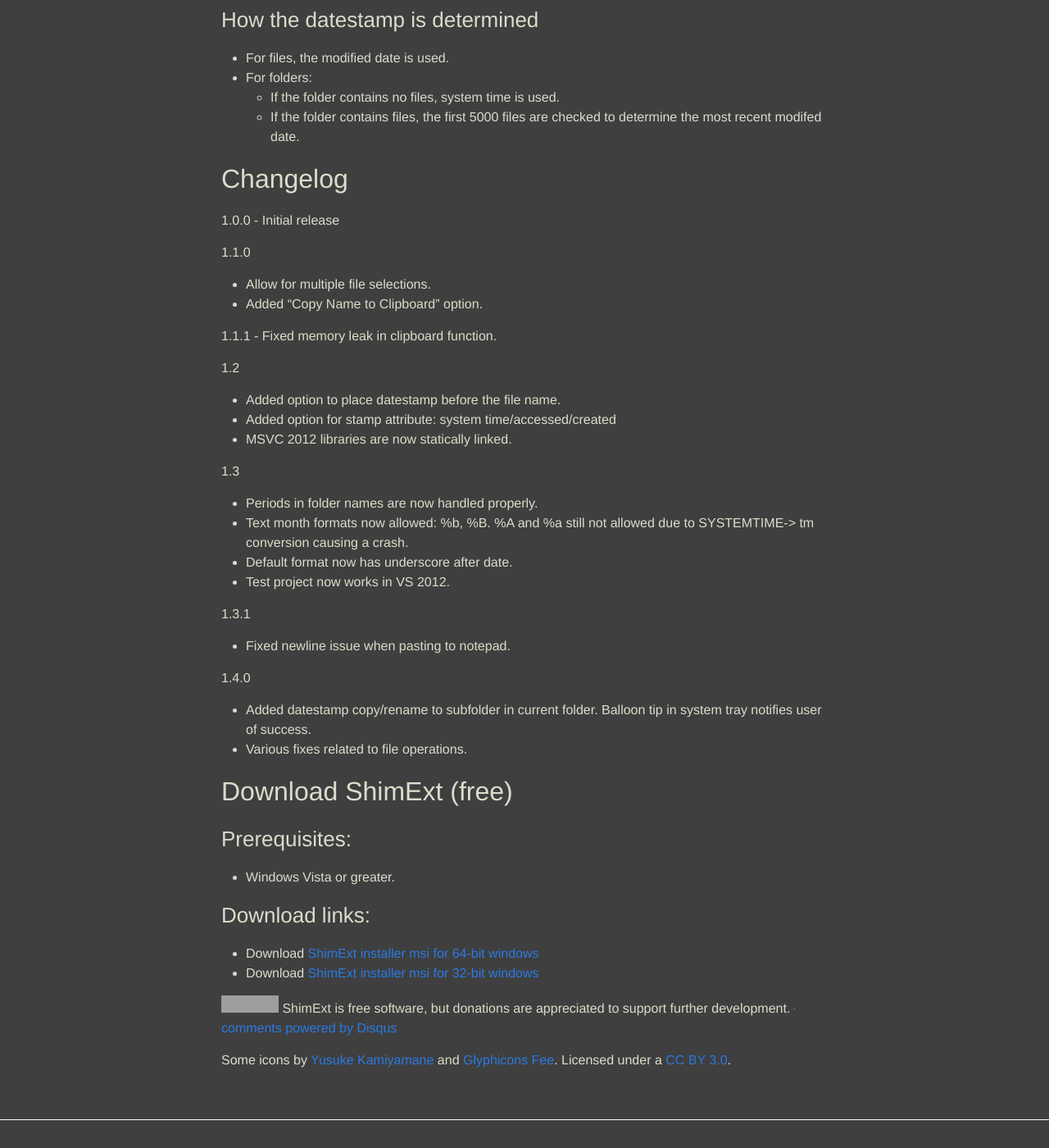
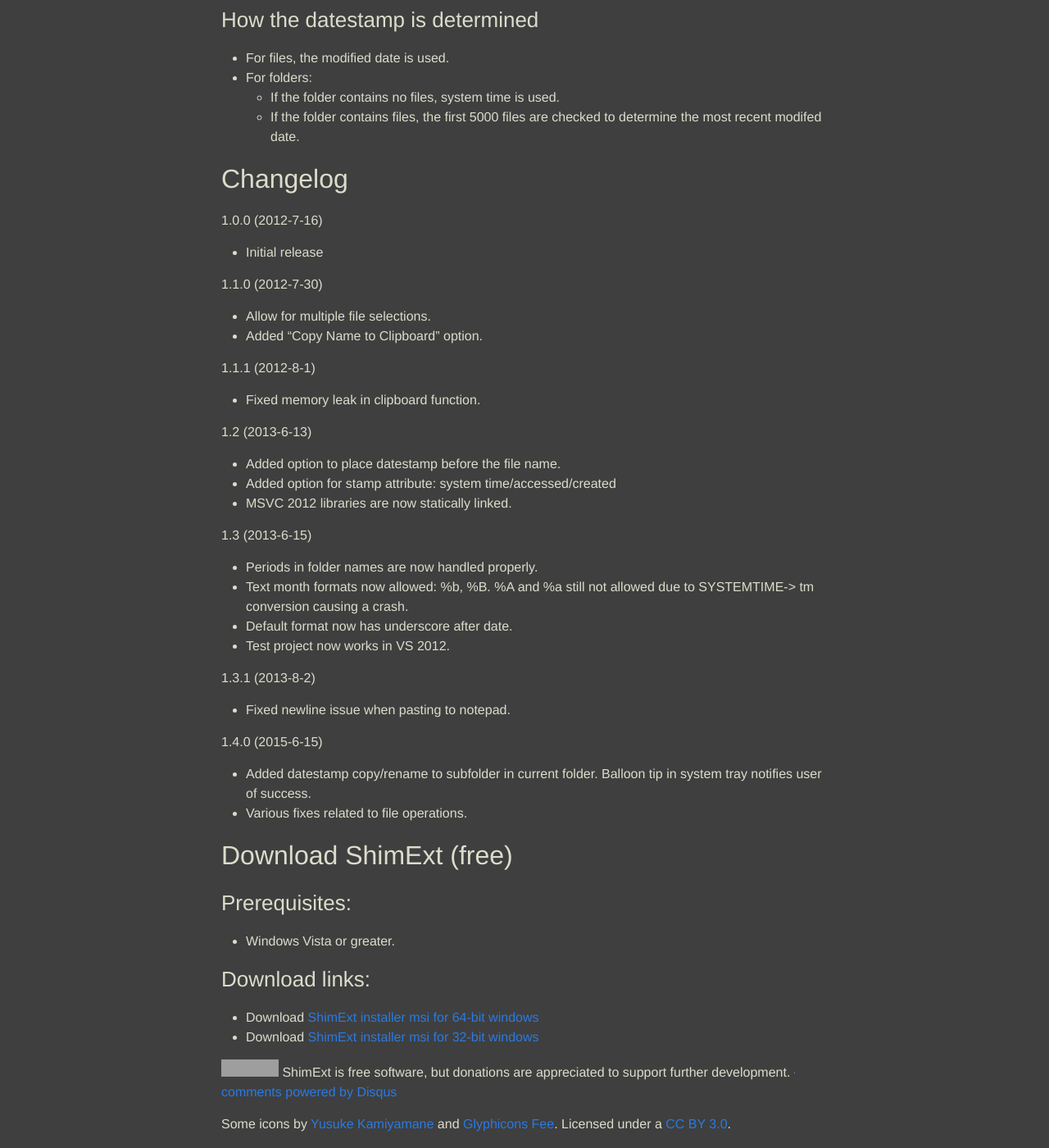
Before and after one commit to wtjones/8charmax, a Jekyll site: the page built from shimext.md, in a window 1280 px wide and 1400 px high, scrolled down 1257 px. Shown: the whole window at 82% size. Built offline with Jekyll 4.4.1, drawn with Linux system fonts in a browser that asks for light colours; comment, search, counter and statistics services are not loaded; grey boxes are pictures that could not be loaded.

Commit message:
Update shimext.md

```diff
--- a/shimext.md
+++ b/shimext.md
@@ -50,33 +50,37 @@ Notes
 Changelog
 ---------
 
-1.0.0 - Initial release
+1.0.0 (2012-7-16)
 
-1.1.0
+  - Initial release
 
- - Allow for multiple file selections.
- - Added "Copy Name to Clipboard" option.
+1.1.0 (2012-7-30)
 
-1.1.1 - Fixed memory leak in clipboard function.
+  - Allow for multiple file selections.
+  - Added "Copy Name to Clipboard" option.
 
-1.2
+1.1.1 (2012-8-1)
 
- - Added option to place datestamp before the file name.
- - Added option for stamp attribute: system time/accessed/created
- - MSVC 2012 libraries are now statically linked.
+  - Fixed memory leak in clipboard function.
 
-1.3
+1.2 (2013-6-13)
 
- - Periods in folder names are now handled properly.
- - Text month formats now allowed: %b, %B. %A and %a still not allowed due to SYSTEMTIME-> tm conversion causing a crash.
- - Default format now has underscore after date.
- - Test project now works in VS 2012.
+  - Added option to place datestamp before the file name.
+  - Added option for stamp attribute: system time/accessed/created
+  - MSVC 2012 libraries are now statically linked.
 
-1.3.1
+1.3 (2013-6-15)
+
+  - Periods in folder names are now handled properly.
+  - Text month formats now allowed: %b, %B. %A and %a still not allowed due to SYSTEMTIME-> tm conversion causing a crash.
+  - Default format now has underscore after date.
+  - Test project now works in VS 2012.
+
+1.3.1 (2013-8-2)
 
   - Fixed newline issue when pasting to notepad.
 
-1.4.0
+1.4.0 (2015-6-15)
 
   - Added datestamp copy/rename to subfolder in current folder. Balloon tip in system tray notifies user of success.
   - Various fixes related to file operations.
```
